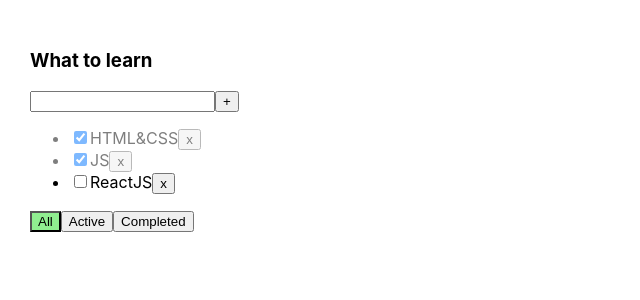
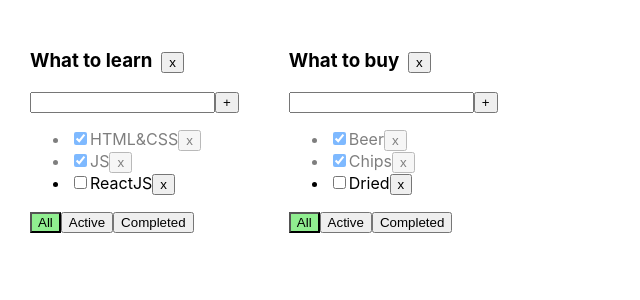
Before and after one commit to jagazed/todolist, a React (Create React App) app in the folder 1-todolist/1-todolist/: page / in a window 1280 px wide. Shown: the top 300 px of the page, without its empty margins (0-640 px from the left). Built offline with nearby package versions, Linux system fonts and the light colour scheme.

Commit message:
change 02 sprint, 1 lesson

```diff
--- a/1-todolist/1-todolist/src/App.tsx
+++ b/1-todolist/1-todolist/src/App.tsx
@@ -2,6 +2,18 @@
 import {Todolist} from "./Todolist";
 import {useState} from "react";
 import {v1} from "uuid";
+
+// Create
+// Read (view mode, filter, sort, search, page(по 10, 20 страниц показывать)
+// Update
+// Delete
+// CRUD операции -> данные непрерывно меняются
+
+// CLI -> командная строка
+// GUI -> Graphic user interface -> мы такое делаем
+// VUI -> voice
+// VRUI -> виртуальная реальность
+// ARUI -> дополненная реальность
 
 export type TaskType = {
     id: string
@@ -11,62 +23,120 @@
 
 export type FilterValuesType = 'all' | 'active' | 'completed'
 
+type TodolistType = {
+    id: string
+    title: string
+    filter: FilterValuesType
+}
+
+type TasksStateType = {
+    [todolistId: string]: TaskType[]
+}
+
 function App() {
+    const todolistId_1 = v1()
+    const todolistId_2 = v1()
+    const [todolists, setTodolists] = useState<TodolistType[]>([
+        {
+            id: todolistId_1,
+            title: "What to learn",
+            filter: "all",
+        },
+        {
+            id: todolistId_2,
+            title: "What to buy",
+            filter: "all",
+        }
+    ])
 
-	const [tasks, setTasks] = useState<TaskType[]>([
+    const [tasks, setTasks] = useState<TasksStateType>({
+        [todolistId_1]: [
             {id: v1(), title: 'HTML&CSS', isDone: true},
             {id: v1(), title: 'JS', isDone: true},
-		{id: v1(), title: 'ReactJS', isDone: false},
-	])
+            {id: v1(), title: 'ReactJS', isDone: false}
+        ],
+        [todolistId_2]: [
+            {id: v1(), title: 'Beer', isDone: true},
+            {id: v1(), title: 'Chips', isDone: true},
+            {id: v1(), title: 'Dried', isDone: false}
+        ]
+    })
 
-	const [filter, setFilter] = useState<FilterValuesType>('all')
+    //State management => useState, useReducer, redux
+    const removeTask = (taskId: string, todolistId: string) => {
 
-	const removeTask = (taskId: string) => {
-		const filteredTasks = tasks.filter((task) => {
-			return task.id !== taskId
-		})
-		setTasks(filteredTasks)
+        setTasks({...tasks, [todolistId]: tasks[todolistId].filter(t => t.id !== taskId)})
+        // аналогичный код:
+        // const updatedTasks = tasks[todolistId]
+        // const filteredTasks = updatedTasks.filter(t => t.id !== taskId)
+        // const copyTasks = {...tasks}
+        // copyTasks[todolistId] = filteredTasks
+        // setTasks(copyTasks)
     }
 
-	const addTask = (title: string) => {
+    const addTask = (title: string, todolistId: string) => {
         const newTask = {
             id: v1(),
             title: title,
             isDone: false
         }
-		const newTasks = [newTask, ...tasks]
-		setTasks(newTasks)
+        setTasks({...tasks, [todolistId]: [newTask, ...tasks[todolistId]]})
     }
 
-	const changeFilter = (filter: FilterValuesType) => {
-		setFilter(filter)
+    const changeTodolistFilter = (filter: FilterValuesType, todolistId: string) => {
+        setTodolists(todolists.map(tl => tl.id === todolistId ? {...tl, filter: filter} : tl))
     }
 
-	const changeTaskStatus = (taskId: string, taskStatus: boolean) => {
-		const newState = tasks.map(t => t.id == taskId ? {...t, isDone: taskStatus} : t)
-		setTasks(newState)
+    const changeTaskStatus = (taskId: string, taskStatus: boolean, todolistId: string) => {
+        setTasks(
+            {
+                ...tasks,
+                [todolistId]: tasks[todolistId].map(t => t.id == taskId ? {...t, isDone: taskStatus} : t)
+            })
     }
 
-	let tasksForTodolist = tasks
-	if (filter === 'active') {
-		tasksForTodolist = tasks.filter(task => !task.isDone)
+    const removeTodolist = (todolistId: string ) => {
+        setTodolists(todolists.filter(tl => tl.id !== todolistId))
+        // const copyTasks = {...tasks}
+        // delete copyTasks[todolistId]
+        // setTasks(copyTasks)
+        // или вот так, но сверху правила по которому все двигаются
+        delete tasks[todolistId]
+
     }
 
-	if (filter === 'completed') {
-		tasksForTodolist = tasks.filter(task => task.isDone)
+    // UI
+
+
+    const todolistsElements = todolists.map(tl => {
+        let tasksForTodolist = tasks[tl.id]
+        if (tl.filter === 'active') {
+            tasksForTodolist = tasks[tl.id].filter(task => !task.isDone)
+        }
+        if (tl.filter === 'completed') {
+            tasksForTodolist = tasks[tl.id].filter(task => task.isDone)
         }
 
         return (
-		<div className="App">
             <Todolist
-				title="What to learn"
-				tasks={tasksForTodolist}
+                key={tl.id}
+                todolistId={tl.id}
+                title={tl.title}
+                filter={tl.filter}
+                tasks={tasksForTodolist} //отфильтрованные
+
                 removeTask={removeTask}
-				changeFilter={changeFilter}
+                changeTodolistFilter={changeTodolistFilter}
                 addTask={addTask}
                 changeTaskStatus={changeTaskStatus}
-				filter={filter}
+                removeTodolist={removeTodolist}
             />
+        )
+    })
+
+    return (
+        <div className="App">
+            {todolistsElements}
         </div>
     );
 }
--- a/1-todolist/1-todolist/src/Todolist.tsx
+++ b/1-todolist/1-todolist/src/Todolist.tsx
@@ -3,24 +3,27 @@
 import {Button} from "./Button";
 
 type PropsType = {
+	filter: FilterValuesType
+	todolistId: string
 	title: string
 	tasks: TaskType[]
-	removeTask: (taskId: string) => void
-	changeFilter: (filter: FilterValuesType) => void
-	addTask: (title: string) => void
-	changeTaskStatus: (taskId: string, taskStatus: boolean) => void
-	filter: FilterValuesType
+
+	removeTask: (taskId: string, todolistId: string) => void
+	changeTodolistFilter: (filter: FilterValuesType, todolistId: string) => void
+	addTask: (title: string, todolistId: string) => void
+	changeTaskStatus: (taskId: string, taskStatus: boolean, todolistId: string) => void
+	removeTodolist: (todolistId: string) => void
 }
 
 export const Todolist = (props: PropsType) => {
-	const {title, tasks, filter, removeTask, changeFilter, addTask, changeTaskStatus} = props
+	const {todolistId, removeTodolist, title, tasks, filter, removeTask, changeTodolistFilter, addTask, changeTaskStatus} = props
 
 	const [taskTitle, setTaskTitle] = useState('')
 	const [error, setError] = useState<string | null>(null)
 
 	const addTaskHandler = () => {
 		if (taskTitle.trim() !== '') {
-			addTask(taskTitle.trim())
+			addTask(taskTitle.trim(), todolistId)
 			setTaskTitle('')
 		} else {
 			setError('Title is required')
@@ -39,12 +42,15 @@
 	}
 
 	const changeFilterTasksHandler = (filter: FilterValuesType) => {
-		changeFilter(filter)
+		changeTodolistFilter(filter, todolistId)
 	}
 
 	return (
 		<div>
-			<h3>{title}</h3>
+			<h3>
+				{title} &nbsp;
+				<button onClick={()=> removeTodolist(todolistId)}>x</button>
+			</h3>
 			<div>
 				<input
 					className={error ? 'error': ''}
@@ -62,12 +68,12 @@
 						{tasks.map((task) => {
 
 							const removeTaskHandler = () => {
-								removeTask(task.id)
+								removeTask(task.id, todolistId)
 							}
 
 							const changeTaskStatusHandler = (e: ChangeEvent<HTMLInputElement>) => {
 								const newStatusValue = e.currentTarget.checked
-								changeTaskStatus(task.id, newStatusValue)
+								changeTaskStatus(task.id, newStatusValue, todolistId)
 							}
 
 							return <li key={task.id} className={task.isDone ? 'is-done' : ''}>
```
Also changed, not shown: 1-todolist/1-todolist/src/TodolistWithRef.tsx (+5 -5 lines). Lines whose indentation alone changed are shown as unchanged.
